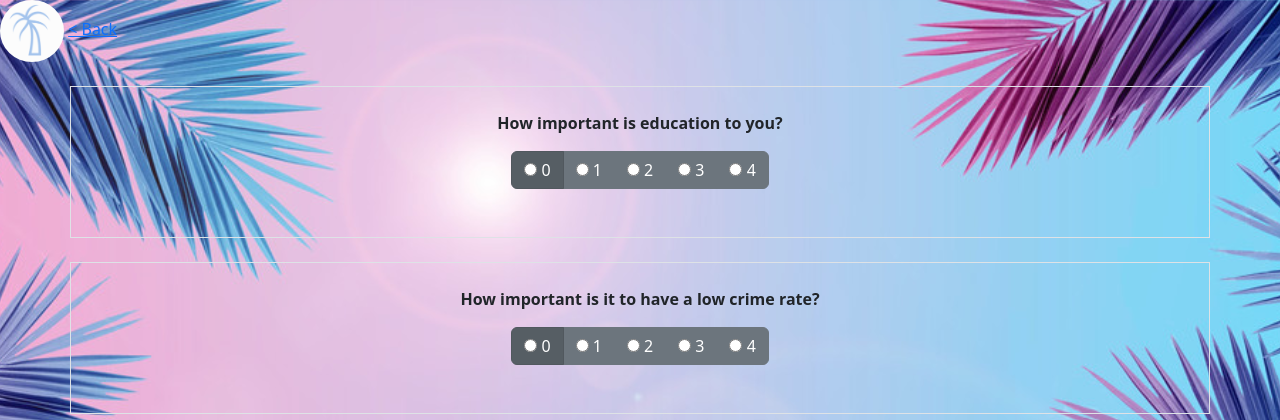
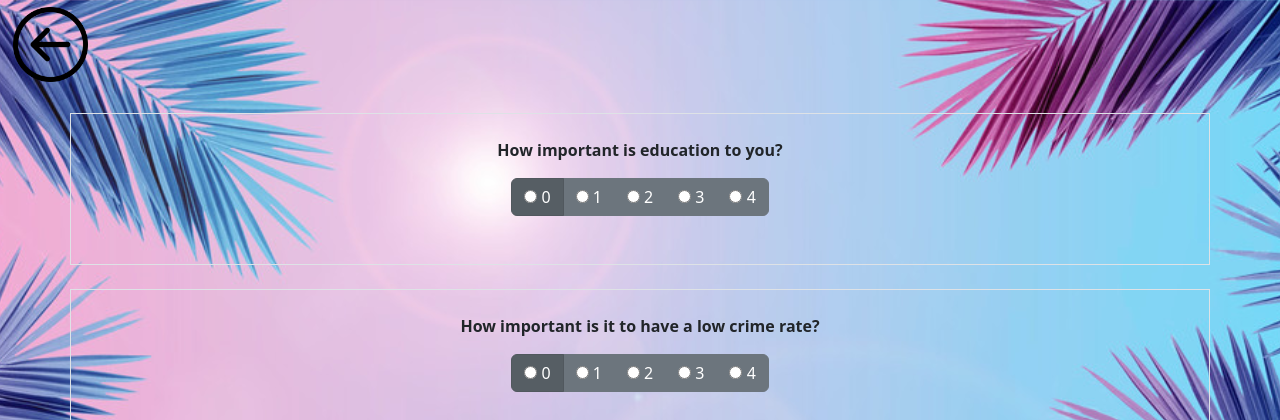
Before and after one commit to cbonesteel/tropical-bliss, a Flask app: page /survey in a window 1280 px wide. Shown: the top 420 px of the page. Run offline with Flask 2, Linux system fonts and the light colour scheme.

Commit message:
fixed survey page back button

```diff
--- a/templates/survey.html
+++ b/templates/survey.html
@@ -1,10 +1,9 @@
 {% extends "base.html" %}
 {% block title %}Survey{% endblock %}
 {% block header %}
-
-<img src="pictures/logo/tree-logo.png" class="rounded-circle" alt="Tropical Bliss Logo" style="width: 5%;height: 5%;">
-<a href="/">&lt; Back</a>
-
+<a class="btn" href="/">
+    <img src="pictures/buttons/back.png" style="width: 75px;height: 75px;">
+</a>
 {% endblock %}
 
 {% block content %}
```
